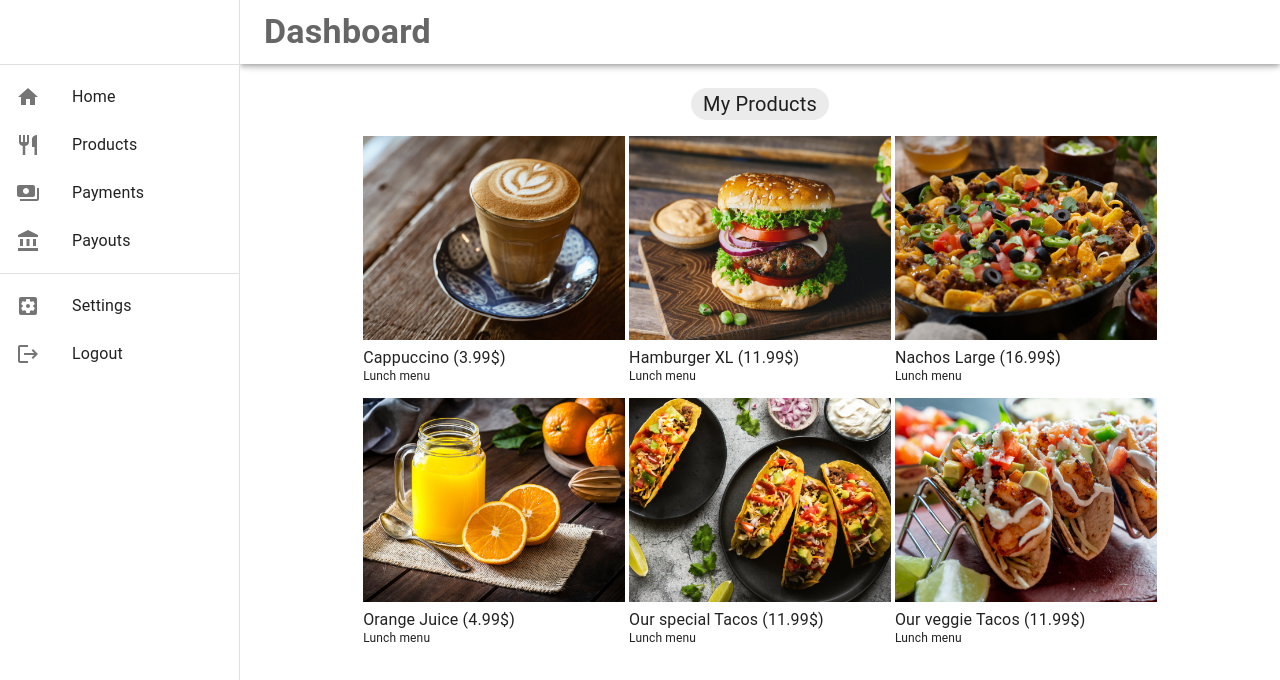
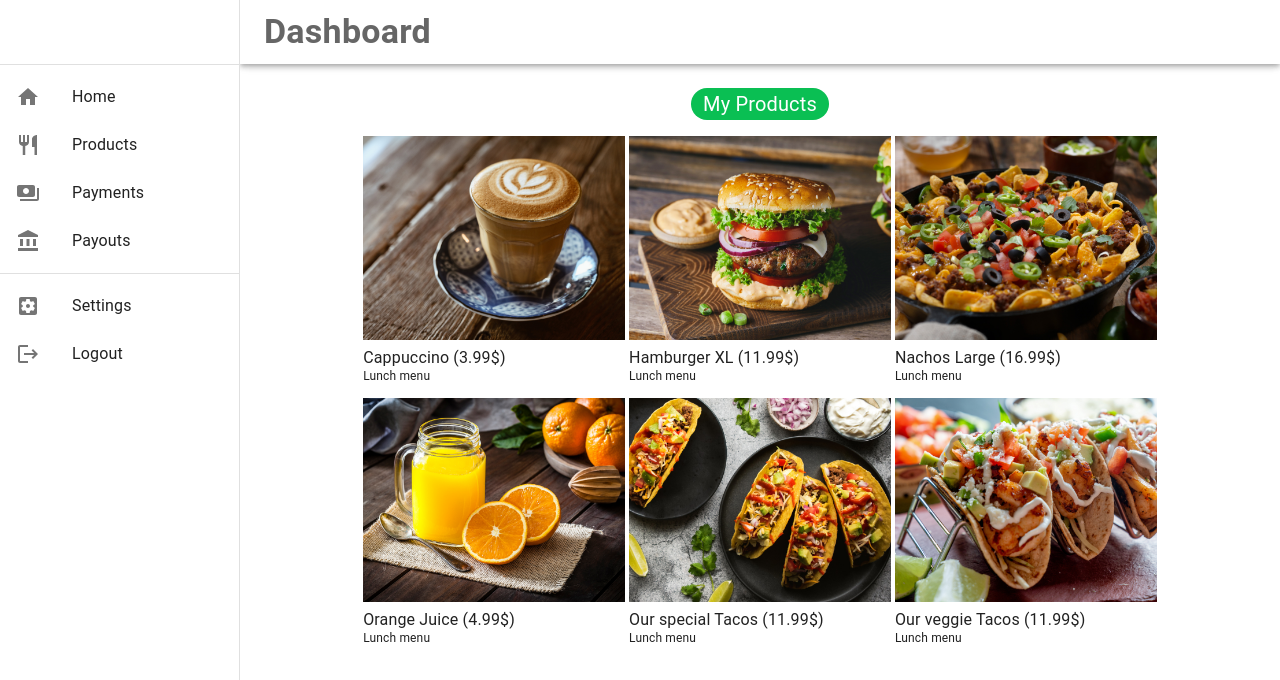
Before and after one commit to adyen-examples/adyen-afp-sample, a React (Create React App) app in the folder react-app/: page /products in a window 1280 px wide. Shown: the top 680 px of the page. Built offline with nearby package versions, Linux system fonts and the light colour scheme.

Commit message:
Customise Chip element

```diff
--- a/react-app/src/dashboard/Dashboard.js
+++ b/react-app/src/dashboard/Dashboard.js
@@ -63,8 +63,9 @@
         <Toolbar />
 
         <Divider>
-            <Chip label="Status" sx={{ fontSize: "20px" }}/>
+            <Chip label="Status" variant="elevated" sx={{ fontSize: "20px", backgroundColor: "#0abf53", color: "white" }}/>
         </Divider>
+
         <br/>
 
         <Box style={{ width: '60%', height: '50%'}} textAlign="left" >
--- a/react-app/src/dashboard/Payouts.js
+++ b/react-app/src/dashboard/Payouts.js
@@ -27,7 +27,7 @@
         <Toolbar />
 
         <Divider>
-            <Chip label="My payouts" sx={{ fontSize: "20px" }}/>
+            <Chip label="My Payouts" variant="elevated" sx={{ fontSize: "20px", backgroundColor: "#0abf53", color: "white" }}/>
         </Divider>
         <br/><br/>
 
--- a/react-app/src/dashboard/Products.js
+++ b/react-app/src/dashboard/Products.js
@@ -29,8 +29,9 @@
         <Toolbar />
 
         <Divider>
-            <Chip label="My Products" sx={{ fontSize: "20px" }}/>
+            <Chip label="My Products" variant="elevated" sx={{ fontSize: "20px", backgroundColor: "#0abf53", color: "white" }}/>
         </Divider>
+
         <ProductList/>
       </Box>
     </Box>
--- a/react-app/src/dashboard/Settings.js
+++ b/react-app/src/dashboard/Settings.js
@@ -28,7 +28,7 @@
         <Toolbar />
 
         <Divider>
-            <Chip label="Settings" sx={{ fontSize: "20px" }}/>
+            <Chip label="Settings" variant="elevated" sx={{ fontSize: "20px", backgroundColor: "#0abf53", color: "white" }}/>
         </Divider>
         <br/><br/>
 
```
